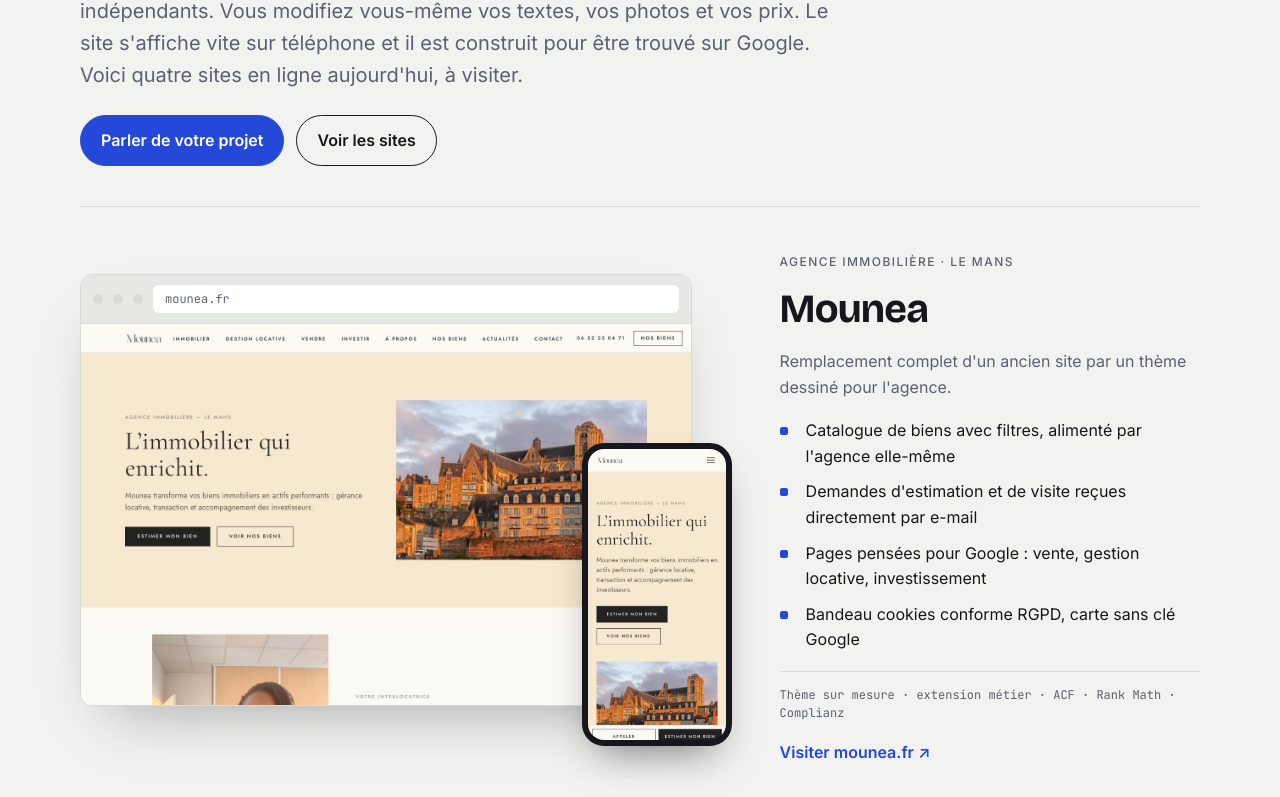
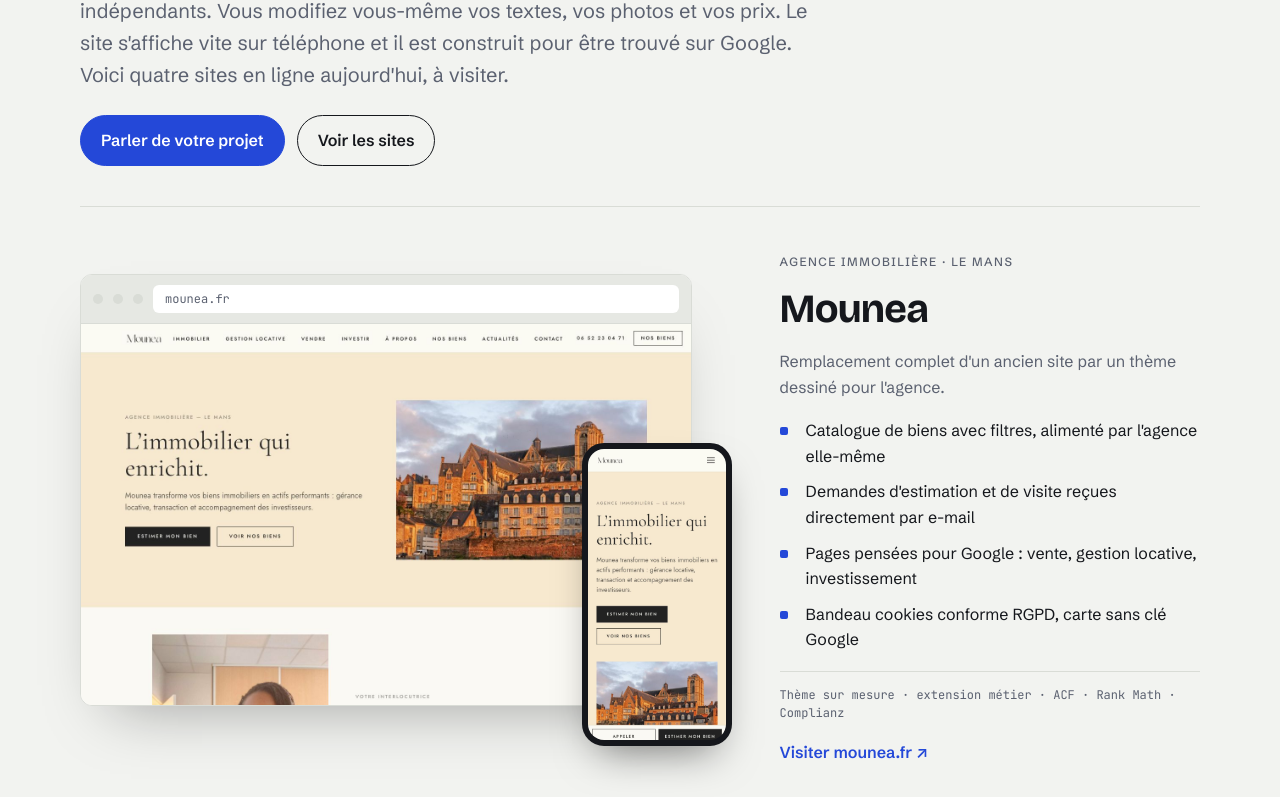
Before and after one commit to cresusjpt/wordpress, a plain HTML site: page index.html in a window 1280 px wide. Shown: the part 426-1223 px from the top of the page. Drawn offline with nearby package versions, Linux system fonts and the light colour scheme.

Commit message:
Police du texte et marges intérieures
Co-Authored-By: Claude Opus 5.5 <noreply@anthropic.com>

```diff
--- a/index.html
+++ b/index.html
@@ -16,14 +16,14 @@
 <meta name="description" content="Sites WordPress conçus et mis en ligne par Jean-Paul Tossou : immobilier, conciergerie, location meublée, boutique en ligne.">
 <link rel="preconnect" href="https://fonts.googleapis.com">
 <link rel="preconnect" href="https://fonts.gstatic.com" crossorigin>
-<link rel="stylesheet" href="https://fonts.googleapis.com/css2?family=Bricolage+Grotesque:opsz,wght@12..96,500;12..96,700&family=Inter:wght@400;500;600&family=JetBrains+Mono:wght@400&display=swap">
+<link rel="stylesheet" href="https://fonts.googleapis.com/css2?family=Bricolage+Grotesque:opsz,wght@12..96,500;12..96,700&family=Schibsted+Grotesk:wght@400;500;600&family=JetBrains+Mono:wght@400&display=swap">
 <style>
 /* Layout: planche de projets. Chaque site = fenêtre de navigateur avec sa vraie URL + téléphone en surimpression, fiche à côté. */
 :root{
   --paper:#f2f3f0; --surface:#ffffff; --ink:#15171c; --muted:#5b6170; --line:#d9dcd6;
   --accent:#2448d8; --accent-ink:#ffffff; --chrome:#e6e8e3;
   --display:"Bricolage Grotesque",ui-sans-serif,system-ui,sans-serif;
-  --body:"Inter",ui-sans-serif,system-ui,-apple-system,"Segoe UI",sans-serif;
+  --body:"Schibsted Grotesk",ui-sans-serif,system-ui,-apple-system,"Segoe UI",sans-serif;
   --mono:"JetBrains Mono",ui-monospace,SFMono-Regular,Menlo,monospace;
 }
 @media (prefers-color-scheme:dark){:root:not([data-theme="light"]){
@@ -57,7 +57,7 @@ h1 em{font-style:normal;color:var(--accent)}
 .btn:hover{transform:translateY(-1px)}
 
 /* Projets */
-.projects{display:grid;gap:96px;padding-block:48px 24px;border-top:1px solid var(--line)}
+.projects{display:grid;gap:96px;padding-top:48px;padding-bottom:24px;border-top:1px solid var(--line)}
 .project{display:grid;grid-template-columns:minmax(0,1.55fr) minmax(0,1fr);gap:48px;align-items:center}
 .project:nth-child(even) .shots{order:2}
 .shots{position:relative;padding:0 40px 40px 0}
@@ -95,7 +95,7 @@ section.block>h2{font-size:clamp(28px,4vw,44px);max-width:20ch;margin-bottom:32p
 .fits span{border:1px solid var(--line);background:var(--surface);border-radius:999px;padding:8px 14px;font-size:14px}
 
 /* Contact */
-.contact{margin-block:88px 64px;background:var(--ink);color:var(--paper);border-radius:16px;padding:clamp(28px,5vw,56px);display:grid;gap:20px}
+.contact{margin-block:88px 64px;background:var(--ink);color:var(--paper);border-radius:16px;padding:48px;display:grid;gap:20px}
 .contact h2{font-size:clamp(30px,4.5vw,52px);max-width:18ch}
 .contact p{color:color-mix(in srgb,var(--paper) 75%,transparent);max-width:56ch}
 .mail{display:flex;flex-wrap:wrap;gap:12px;align-items:center}
@@ -109,6 +109,7 @@ footer{padding-block:0 40px;color:var(--muted);font-size:14px}
   .shots{padding:0 24px 32px 0}
   .phone{width:30%;border-width:4px;border-radius:16px}
   header{padding-block:32px 28px}
+  .contact{padding:28px 24px}
 }
 @media (prefers-reduced-motion:no-preference){.btn,.browser{transition:transform .2s}.shots:hover .browser{transform:translateY(-3px)}}
 </style>
```
